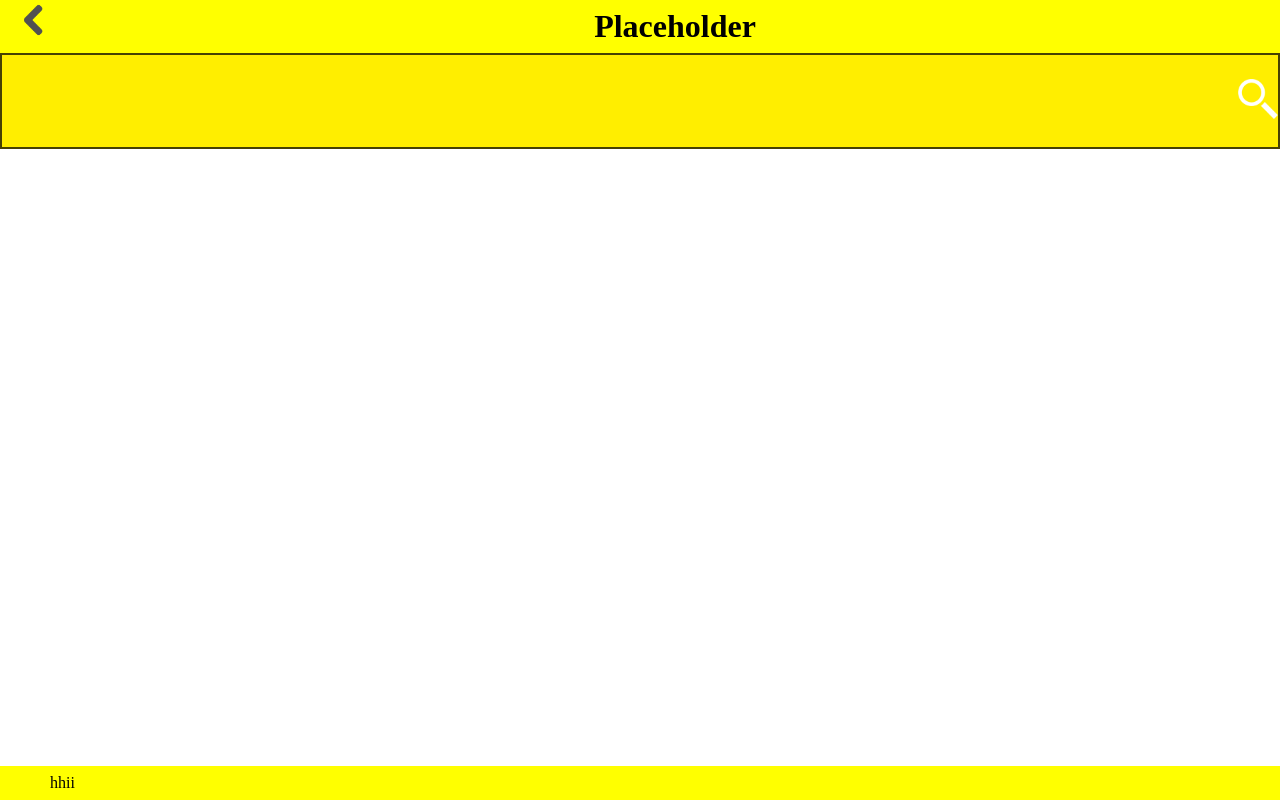
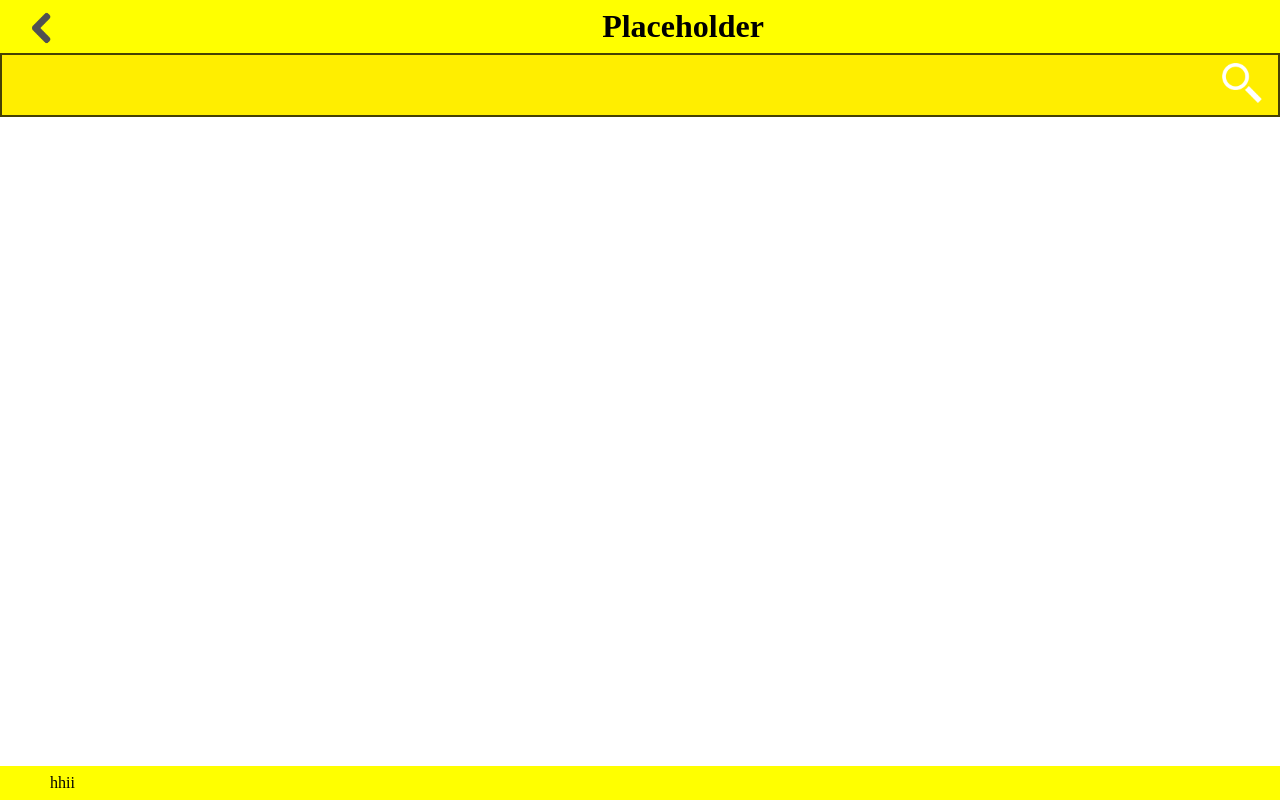
Before and after one commit to luanferreiraoliveira14-tech/Pay-Drawn, a plain HTML site: page ph.html in a window 1280 px wide. Drawn offline with Linux system fonts and the light colour scheme.

Commit message:
Update style.css

```diff
--- a/style.css
+++ b/style.css
@@ -13,7 +13,7 @@ header h1{
 }
 .Seta{
     float: left;
-    padding-top: 1 rem;
+    padding: 0.5rem;
 }
 nav{
     background: rgb(255, 238, 0);
@@ -51,8 +51,11 @@ nav ul li a:hover{
 
 }
 .Tela2 ul{
+    padding: 0 1rem;
     justify-content: right;
-    padding: 1rem 0;
+}
+.Tela2 ul li{
+    right: 20px;
 }
 main{
     background: pink;
```
